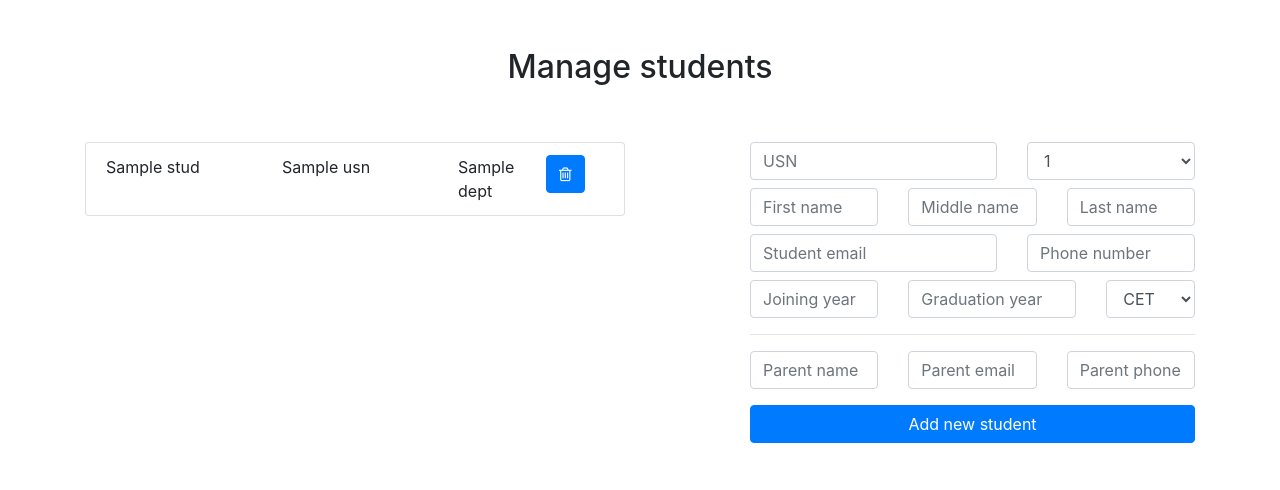
After one commit to Aftaab99/ProctorialSystemBackend, a Flask app: template templates/manage_student.html in a window 1280 px wide. The commit adds this page. Shown: the top 490 px of the page. Run offline with Flask 2, Linux system fonts and the light colour scheme; the template is opened without the code that fills it: most values are stand-ins (such as "Sample title", 1, 10 or a date in 2020); parts of the project's set-up code (start-up, migrations or seed data) failed here and were passed over; some libraries are stand-ins or nearby versions.

Commit message:
Completed Admin Section

```diff
--- a/main.py
+++ b/main.py
@@ -1,4 +1,6 @@
-from flask import Flask, render_template, request, jsonify
+from flask import Flask, render_template, request, jsonify, url_for, redirect
+from flask_login import LoginManager, UserMixin, login_required, login_user, logout_user
+
 import psycopg2
 
 app = Flask(__name__)
@@ -15,9 +17,9 @@ def get_db_connection():
     return conn
 
 
-@app.route("/admin/main_page")
+@app.route("/admin")
+@login_required
 def main_page():
-    conn = get_db_connection()
     cursor = conn.cursor()
     n_faculty_q = "SELECT count(*) from faculty"
     cursor.execute(n_faculty_q)
@@ -34,7 +36,6 @@ def main_page():
     n_student_q = "SELECT count(*) from Student"
     cursor.execute(n_student_q)
     n_student = cursor.fetchone()[0]
-    conn.close()
 
     return render_template(
         "admin_main_page.html", dc=n_dept, fc=n_faculty, pc=n_proctor, sc=n_student
@@ -47,15 +48,14 @@ def hello():
 
 
 @app.route("/admin/department/remove", methods=["POST"])
+@login_required
 def remove_department():
-    conn = get_db_connection()
     cursor = conn.cursor()
     dept_id = request.form.get("dept_id")
     remove_query = "DELETE FROM Department where department_id=%(department_id)s"
     cursor.execute(remove_query, {"department_id": dept_id})
     print(cursor.rowcount)
     conn.commit()
-    conn.close()
     return {"error": False}
 
 
@@ -65,9 +65,9 @@ def replace_last_occurence(s, s1, s2):
 
 
 @app.route("/admin/faculty/remove", methods=["POST"])
+@login_required
 def remove_faculty():
 
-    conn = get_db_connection()
     cursor = conn.cursor()
     fid = request.form.get("fid")
     fid = replace_last_occurence(fid, "__at__", "@")
@@ -77,13 +77,12 @@ def remove_faculty():
     cursor.execute(remove_query, {"fid": fid})
     print(cursor.rowcount)
     conn.commit()
-    conn.close()
     return {"error": False}
 
 
 @app.route("/admin/faculty/add", methods=["POST"])
+@login_required
 def add_faculty():
-    conn = get_db_connection()
     cursor = conn.cursor()
     fid = request.form.get("fid")
     fname = request.form.get("fname")
@@ -95,16 +94,14 @@ def add_faculty():
     try:
         cursor.execute(add_query, {"fid": fid, "fname": fname, "dept_id": dept_id})
         conn.commit()
-        conn.close()
         return jsonify({"error": False, "dept_name": dname})
     except:
-        conn.close()
         return jsonify({"error": True})
 
 
 @app.route("/admin/department/add", methods=["POST"])
+@login_required
 def add_department():
-    conn = get_db_connection()
     cursor = conn.cursor()
     dept_id = request.form.get("dept_id")
     dept_name = request.form.get("dept_name")
@@ -112,57 +109,147 @@ def add_department():
     try:
         cursor.execute(add_query, {"dept_id": dept_id, "dept_name": dept_name})
         conn.commit()
-        conn.close()
         return jsonify({"error": False})
     except:
-        conn.close()
         return jsonify({"error": True})
 
 
 @app.route("/admin/department")
+@login_required
 def manage_department():
 
-    conn = get_db_connection()
     cursor = conn.cursor()
     depts_q = "SELECT department_name,department_id from department"
     cursor.execute(depts_q)
     departments = cursor.fetchall()
 
-    conn.close()
-
     return render_template("manage_department.html", depts=departments)
 
 
-@app.route("/admin/student")
-def manage_student():
-    return render_template("add_department.html", depts=["ISE", "CSE"])
-
-
 @app.route("/admin/add_proctor_cred", methods=["POST"])
+@login_required
 def add_proctor_cred():
     email = request.form.get("email")
     password = request.form.get("password")
-    conn = get_db_connection()
     q_add_cred = "INSERT INTO ProctorCredentials VALUES(%(proctor_id)s, %(password)s) ON CONFLICT(proctor_id) DO UPDATE SET password=%(password)s"
     cursor = conn.cursor()
     try:
         cursor.execute(q_add_cred, {"proctor_id": email, "password": password})
         conn.commit()
-        conn.close()
         return jsonify({"error": False})
     except Exception as e:
         print(e)
         conn.commit()
-        conn.close()
         return jsonify({"error": True})
 
 
-@app.route("/admin/login")
+@app.route("/admin/student/remove", methods=["POST"])
+@login_required
+def remove_student():
+    usn = request.form.get("usn")
+    delete_q = "DELETE FROM Student WHERE student_usn=%(usn)s"
+    cursor = conn.cursor()
+    cursor.execute(delete_q, {"usn": usn})
+    conn.commit()
+    return jsonify({"error": False})
+
+
+@app.route("/admin/student/add", methods=["POST"])
+@login_required
+def add_student():
+
+    fname = request.form.get("fname")
+    mname = request.form.get("mname")
+    lname = request.form.get("lname")
+    usn = request.form.get("usn")
+    stud_email = request.form.get("stud_email")
+    stud_phone = request.form.get("stud_phone")
+    join_year = int(request.form.get("join_year"))
+    grad_year = int(request.form.get("grad_year"))
+    dept_id = request.form.get("dept_id")
+    quota = request.form.get("quota").upper()
+    parent_email = request.form.get("parent_email")
+    parent_phone = request.form.get("parent_phone")
+    parent_name = request.form.get("parent_name")
+
+    cursor = conn.cursor()
+    try:
+        add_student = """INSERT INTO Student VALUES(%(usn)s, %(fname)s, %(mname)s, %(lname)s,
+                                                    %(join_year)s, %(grad_year)s, %(quota)s,
+                                                    %(stud_email)s, %(stud_phone)s,
+                                                    %(dept_id)s)"""
+        cursor.execute(
+            add_student,
+            {
+                "usn": usn,
+                "fname": fname,
+                "mname": mname,
+                "lname": lname,
+                "join_year": join_year,
+                "grad_year": grad_year,
+                "quota": quota,
+                "stud_email": stud_email,
+                "stud_phone": stud_phone,
+                "dept_id": dept_id,
+            },
+        )
+        conn.commit()
+
+        add_parent = "INSERT INTO Parent VALUES(%(stud_usn)s, %(parent_name)s, %(parent_phone)s, %(parent_email)s) ON CONFLICT DO NOTHING"
+        cursor.execute(
+            add_parent,
+            {
+                "parent_name": parent_name,
+                "stud_usn": usn,
+                "parent_phone": parent_phone,
+                "parent_email": parent_email,
+            },
+        )
+        conn.commit()
+        return jsonify({"error": False})
+    except Exception as e:
+        print(e)
+        return jsonify({"error": True})
+
+
+@app.route("/admin/student")
+@login_required
+def manage_student():
+    stud_data_q = "SELECT student_usn, CONCAT(first_name, ' ', middle_name,' ', last_name), department_id from Student"
+    cursor = conn.cursor()
+    cursor.execute(stud_data_q)
+    stud_data = cursor.fetchall()
+    get_deptids_q = "SELECT department_id FROM Department"
+    cursor.execute(get_deptids_q)
+    deptid_list = cursor.fetchall()
+    deptid_list = [d[0] for d in deptid_list]
+    print(deptid_list)
+    return render_template(
+        "manage_student.html", stud_data=stud_data, deptid_list=deptid_list
+    )
+
+
+@app.route("/admin/login", methods=["GET", "POST"])
 def admin_login():
-    return render_template("admin_login_page.html")
+    if request.method == "GET":
+        for _ in range(15):
+            print("YO")
+
+        return render_template("admin_login_page.html")
+
+    entered_password = request.form.get("password")
+    print(entered_password)
+    if entered_password == users["admin"]["password"]:
+        user = User()
+        user.id = "admin"
+        login_user(user)
+        return jsonify({"error": False})
+
+    return jsonify({"error": True})
 
 
 @app.route("/auth/proctor", methods=["POST"])
+@login_required
 def auth_proctor():
     email_entered = request.form.get("email")
     pass_entered = request.form.get("passward")
@@ -170,7 +257,6 @@ def auth_proctor():
     q_chk_pass = (
         "SELECT password for ProctorCredentials where proctor_id=%(proctor_id)s"
     )
-    conn = get_db_connection()
     cursor = conn.cursor()
     cursor.execute(q_chk_pass, {"proctor_id": email_entered})
     password = cursor.fetchone()[0]
@@ -181,8 +267,8 @@ def auth_proctor():
 
 
 @app.route("/admin/faculty")
+@login_required
 def manage_faculty():
-    conn = get_db_connection()
     cursor = conn.cursor()
     fact_details_q = "SELECT name,faculty_id,department_name,REPLACE(REPLACE(faculty_id, '@', '__at__'), '.', '__dot__') from Faculty f,Department d where f.department_id=d.department_id"
     cursor.execute(fact_details_q)
@@ -193,25 +279,29 @@ def manage_faculty():
     dept_abbr = cursor.fetchall()
     dept_abbr = [d[0] for d in dept_abbr]
     print(dept_abbr)
-    conn.close()
 
     return render_template(
         "manage_faculty.html", faculties=faculties, dept_abbr=dept_abbr
     )
 
 
-@app.route("/admin", methods=["GET"])
+@app.route("/admin/logout")
+def logout():
+    logout_user()
+    return redirect("/admin/login")
+
+
+@app.route("/admin/proctor", methods=["GET"])
+@login_required
 def admin():
     q_faculty_details = "SELECT name, faculty_id from Faculty"
     q_proctor_ids = "SELECT distinct proctor_id from ProctorCredentials"
-    conn = get_db_connection()
     cursor = conn.cursor()
     cursor.execute(q_faculty_details)
     fne = cursor.fetchall()
     cursor.execute(q_proctor_ids)
     proctor_ids = cursor.fetchall()
     proctor_ids = [a[0] for a in proctor_ids]
-    conn.close()
     print(fne)
     faculty_data = [(fname, fid, fid in proctor_ids) for fname, fid in fne]
     print(faculty_data)
@@ -220,39 +310,38 @@ def admin():
     return render_template("admin_page.html", faculty_data=faculty_data)
 
 
-@app.route("/admin/checkpassword", methods=["POST"])
-def checkpassword():
-    entered_password = request.form.get("password")
+app.config[
+    "SECRET_KEY"
+] = '\x94\x94d"\xf0/\xa4j\xa7\xc7\xa2;\x1aOEp\xb3\xf1\xc3%v+W\xdd'
+login_manager = LoginManager()
+login_manager.init_app(app)
 
-    conn = get_db_connection()
-    cursor = conn.cursor()
-    cursor.execute("SELECT admin_password from Admin")
-    hashed_password = cursor.fetchone()[0]
-    print(entered_password)
-    print(hashed_password)
-    if entered_password == hashed_password:
-        return jsonify({"error": False})
-    else:
-        return jsonify({"error": True})
+conn = get_db_connection()
+cursor = conn.cursor()
+with open("queries/create_query.sql") as query_file:
+    q = query_file.read()
+    cursor.execute(q)
+conn.commit()
+
+admin_pass_q = "SELECT admin_password FROM ADMIN"
+cursor.execute(admin_pass_q)
+admin_password = cursor.fetchone()[0]
+
+users = {"admin": {"password": admin_password}}
 
 
-if __name__ == "__main__":
-    conn = get_db_connection()
-    cursor = conn.cursor()
-    assert (
-        replace_last_occurence("shivshankar__at__dayanandasagar.com", "__at__", "@")
-        == "shivshankar@dayanandasagar.com"
-    )
-    print("Database opened successfully")
-    with open("queries/create_query.sql") as query_file:
-        q = query_file.read()
-        cursor.execute(q)
-    with open("queries/add_department_data.sql") as query_file:
-        q = query_file.read()
-        cursor.execute(q)
-    with open("queries/add_faculty_data.sql") as query_file:
-        q = query_file.read()
-        cursor.execute(q)
-    conn.commit()
-    conn.close()
-    app.run(debug=True)
+class User(UserMixin):
+    pass
+
+
+@login_manager.user_loader
+def user_loader(user_id):
+    if user_id not in users:
+        return
+
+    user = User()
+    user.id = user_id
+    return user
+
+
+app.run(debug=True)
--- a/queries/create_query.sql
+++ b/queries/create_query.sql
@@ -2,7 +2,7 @@ CREATE TABLE IF NOT EXISTS Department(department_id VARCHAR(15) PRIMARY KEY, dep
 
 CREATE TABLE IF NOT EXISTS Student(student_usn VARCHAR(10) CHECK (student_usn ~ '^[0-9][A-Z]{2}[0-9]{2}[A-Z]{2}[0-9]{3}') PRIMARY KEY,first_name VARCHAR(20), middle_name VARCHAR(20), last_name VARCHAR(20), joining_year NUMERIC(4), expected_graduation_year NUMERIC(4), quota VARCHAR(15) CHECK(quota in ('CET', 'COMED-K', 'MANAGEMENT')), email_id VARCHAR(320), phone_NUMERIC NUMERIC(10), department_id VARCHAR(15) REFERENCES Department(department_id) ON DELETE CASCADE);
 
-CREATE TABLE IF NOT EXISTS Parent(parent_id VARCHAR(15) PRIMARY KEY, student_usn VARCHAR(15) REFERENCES Student(student_usn) ON DELETE CASCADE, first_name VARCHAR(20), middle_name VARCHAR(20), last_name VARCHAR(20), contact_NUMERIC NUMERIC(10), email_id VARCHAR(320));
+CREATE TABLE IF NOT EXISTS Parent(student_usn VARCHAR(15) REFERENCES Student(student_usn) ON DELETE CASCADE, name VARCHAR(50), contact_NUMERIC NUMERIC(10) PRIMARY KEY, email_id VARCHAR(320));
 
 CREATE TABLE IF NOT EXISTS Faculty(faculty_id VARCHAR(320) PRIMARY KEY, name VARCHAR(50), department_id VARCHAR(15) REFERENCES Department(department_id) ON DELETE CASCADE);
 
--- /dev/null
+++ b/static/css/manage_student.css
@@ -0,0 +1,8 @@
+.list-group{
+    max-height: 75vh;
+    margin-bottom: 10px;
+    overflow:scroll;
+    overflow-y: auto;
+    overflow-x: auto;
+    -webkit-overflow-scrolling: touch;
+}
--- /dev/null
+++ b/static/js/manage_student.js
@@ -0,0 +1,132 @@
+$(document).ready(() => {
+    console.log('Ready')
+    remove_btn_clicked = (i) => {
+        console.log(i);
+        $.ajax({
+            url: '/admin/student/remove',
+            type: 'POST',
+            data: { usn: i },
+            success: (res) => {
+                $("#" + i).remove();
+
+            },
+            dataType: 'json'
+        })
+    }
+
+
+
+    $("#add_new_student").click((e) => {
+        let fname = $('#fname').val();
+        let mname = $('#mname').val();
+        let lname = $('#lname').val();
+        let usn = $('#student_usn').val();
+        let student_email = $('#student_email').val().toLowerCase();
+        let student_phone = $('#student_phone').val();
+        let join_year = $('#join_year').val();
+        let grad_year = $('#grad_year').val();
+        let quota = $('#quota').val();
+        let dept_id = $('#dept_id').val();
+        let parent_name = $('#parent_name').val();
+        let parent_email = $('#parent_email').val();
+        console.log('Parent_email='+parent_email)
+        let parent_phone = $('#parent_phone').val();
+        var email_regex = /^(([^<>()\[\]\.,;:\s@\"]+(\.[^<>()\[\]\.,;:\s@\"]+)*)|(\".+\"))@(([^<>()[\]\.,;:\s@\"]+\.)+[^<>()[\]\.,;:\s@\"]{2,})$/i;
+        console.log(email_regex.test(student_email));
+
+        console.log(student_phone)
+        let result = $('#add-result')
+        if (!/^[0-9][A-Z]{2}[0-9]{2}[A-Z]{2}[0-9]{3}/.test(usn)) {
+            result.text("USN empty or invalid");
+            result.removeAttr('class')
+            result.attr('class', 'col-12 text-danger');
+        }
+        else if (fname == "") {
+            result.text("First name required");
+            result.removeAttr('class')
+            result.attr('class', 'col-12 text-danger');
+        }
+        else if (!email_regex.test(student_email)) {
+            result.text("Student email not valid");
+            result.removeAttr('class')
+            result.attr('class', 'col-12 text-danger');
+        }
+        else if (!/^\d{10}$/.test(student_phone)) {
+            result.text("Student phone not valid");
+            result.removeAttr('class')
+            result.attr('class', 'col-12 text-danger');
+        }
+
+        else if (!/\d{4}/.test(join_year)) {
+            result.text("Invalid joining year");
+            result.removeAttr('class')
+            result.attr('class', 'col-12 text-danger');
+        }
+        else if (!/\d{4}/.test(grad_year)) {
+            result.text("Invalid graduation year");
+            result.removeAttr('class')
+            result.attr('class', 'col-12 text-danger');
+        }
+        else if (!email_regex.test(parent_email)) {
+            result.text("Parent email not valid");
+            result.removeAttr('class')
+            result.attr('class', 'col-12 text-danger');
+        }
+        else if (!/^\d{10}$/.test(parent_phone)) {
+            result.text("Parent phone not valid");
+            result.removeAttr('class')
+            result.attr('class', 'col-12 text-danger');
+        }
+        else if (parent_name=="") {
+            result.text("Parent name empty");
+            result.removeAttr('class')
+            result.attr('class', 'col-12 text-danger');
+        }
+
+        else {
+            console.log('Cool!')
+            result.text("");
+
+            // let dept_id=$('#add-fact-dept').val()
+            // let fact_id_esc = replace_last_occurence(fact_id, '@', '__at__')
+            // fact_id_esc = replace_last_occurence(fact_id_esc, '.', '__dot__')
+
+            $.ajax({
+                url: '/admin/student/add',
+                type: 'POST',
+                data: {fname:fname, lname:lname, mname:mname, dept_id:dept_id, usn:usn, join_year:join_year, grad_year:grad_year, student_email:student_email, student_phone:student_phone, quota:quota, parent_name:parent_name, parent_email:parent_email, parent_phone:parent_phone},
+                dataType: 'json',
+                success: (res) => {
+                    if (!res.error) {
+                        result.text("Student added successfully");
+                        result.removeAttr('class')
+                        result.attr('class', 'col-12 text-success');
+                        $('#studlist').append(`
+                        <li class="list-group-item" id="${usn}">
+                        <div class="row">
+                            <div class="col-4">${fname+" "+mname+" "+lname}</div>
+                            <div class="col-4">${usn}</div>
+                            <div class="col-2">${dept_id}</div>
+                            <div class="col-2">
+                                <button class="btn btn-primary" value="${usn}"
+                                    onclick="remove_btn_clicked(this.value)"><i
+                                        class="fa fa-trash-o text-white"></i></button>
+                            </div>
+
+                        </div>
+                    </li>
+                        `);
+                    }
+                    else {
+                        result.text("Add failed. Student already exists");
+                        result.removeAttr('class')
+                        result.attr('class', 'col-12 text-danger');
+                    }
+                }
+
+            })
+        }
+
+
+    })
+})
--- a/templates/admin_login_page.html
+++ b/templates/admin_login_page.html
@@ -14,14 +14,14 @@
 </head>
 
 <body>
+
     <div class="container">
         <div class="row mt-5">
             <div class="col-12">
                 <form class="text-center">
                     <div class="form-group">
                         <label for="#password">Enter the admin password</label>
-                        <input type="password" class="form-control" id="password"
-                            placeholder="Admin password">
+                        <input type="password" class="form-control" id="password" placeholder="Admin password">
                         <label class="text-danger" style="display: none;" id="form-error">Invalid password</label>
                     </div>
                     <button class="btn btn-primary" id="submit_btn">Submit</button>
--- /dev/null
+++ b/templates/manage_student.html
@@ -0,0 +1,143 @@
+<!doctype html>
+<html lang="en">
+
+<head>
+    <!-- Required meta tags -->
+    <meta charset="utf-8">
+    <meta name="viewport" content="width=device-width, initial-scale=1, shrink-to-fit=no">
+
+    <!-- Bootstrap CSS -->
+    <link rel="stylesheet" href="https://stackpath.bootstrapcdn.com/bootstrap/4.3.1/css/bootstrap.min.css"
+        integrity="sha384-ggOyR0iXCbMQv3Xipma34MD+dH/1fQ784/j6cY/iJTQUOhcWr7x9JvoRxT2MZw1T" crossorigin="anonymous">
+    <link href="https://stackpath.bootstrapcdn.com/font-awesome/4.7.0/css/font-awesome.min.css" rel="stylesheet"
+        integrity="sha384-wvfXpqpZZVQGK6TAh5PVlGOfQNHSoD2xbE+QkPxCAFlNEevoEH3Sl0sibVcOQVnN" crossorigin="anonymous">
+    <link href="{{ url_for('static', filename='css/manage_student.css')}}" rel="stylesheet">
+
+    <title>Admin login</title>
+</head>
+
+<body>
+    <div class="container">
+        <div class="row">
+            <div class="col-12 text-center mt-5">
+                <h2>Manage students</h2>
+            </div>
+        </div>
+
+        <div class="row">
+            <div class="col-md-6 col-sm-12 mb-md-3">
+
+                <ul class="list-group mt-5" id="studlist">
+
+                    {% for usn,name,dept in stud_data: %}
+                    <li class="list-group-item" id="{{usn}}">
+                        <div class="row">
+                            <div class="col-4">{{name}}</div>
+                            <div class="col-4">{{usn}}</div>
+                            <div class="col-2">{{dept}}</div>
+                            <div class="col-2">
+                                <button class="btn btn-primary" value="{{usn}}"
+                                    onclick="remove_btn_clicked(this.value)"><i
+                                        class="fa fa-trash-o text-white"></i></button>
+                            </div>
+
+                        </div>
+                    </li>
+                    {% endfor %}
+
+                </ul>
+            </div>
+            <div class="col-md-5 col-sm-12 mt-5 offset-md-1">
+                <div class="row">
+                    <div class="col-7">
+                        <input type="text" id="student_usn" class="form-control" placeholder="USN">
+                    </div>
+                    <div class="col-5">
+                        <select class="form-control" id="dept_id">
+                            {% for d in deptid_list: %}
+                            <option value={{d}}>{{d}}</option>
+                            {% endfor %}
+                        </select>
+                    </div>
+                </div>
+                <div class="row mt-2">
+                    <div class="col-4">
+                        <input type="text" id="fname" class="form-control" placeholder="First name">
+                    </div>
+                    <div class="col-4">
+                        <input type="text" id="mname" class="form-control" placeholder="Middle name">
+                    </div>
+                    <div class="col-4">
+                        <input type="text" id="lname" class="form-control" placeholder="Last name">
+                    </div>
+
+                </div>
+                <div class="row mt-2">
+                    <div class="col-7">
+                        <input type="email" id="student_email" class="form-control" placeholder="Student email">
+                    </div>
+                    <div class="col-5">
+                        <input type="tel" id="student_phone" class="form-control" placeholder="Phone number">
+                    </div>
+                </div>
+                <div class="row mt-2">
+                    <div class="col-4">
+                        <input type="text" id="join_year" class="form-control" placeholder="Joining year">
+                    </div>
+                    <div class="col-5">
+                        <input type="text" id="grad_year" class="form-control" placeholder="Graduation year">
+                    </div>
+                    <div class="col-3">
+                        <select class="form-control" id="quota">
+                            <option>CET</option>
+                            <option>COMED-K</option>
+                            <option>Management</option>
+                        </select>
+                    </div>
+                </div>
+                <hr />
+                <div class="row mt-2">
+                    <div class="col-4">
+                        <input type="text" id="parent_name" class="form-control" placeholder="Parent name">
+                    </div>
+
+                    <div class="col-4">
+                        <input type="text" id="parent_email" class="form-control" placeholder="Parent email">
+                    </div>
+                    <div class="col-4">
+                        <input type="tel" id="parent_phone" class="form-control" placeholder="Parent phone">
+                    </div>
+
+                </div>
+
+                <div class="row mt-3 mb-2">
+                    <div class="col-12">
+                        <button class="btn btn-primary col-12" id="add_new_student">Add new student</button>
+                    </div>
+                </div>
+
+                <div id="add-result" class="mb-5">
+
+                </div>
+
+            </div>
+
+        </div>
+
+        <!-- Optional JavaScript -->
+
+        <!-- jQuery first, then Popper.js, then Bootstrap JS -->
+        <script src="https://code.jquery.com/jquery-3.4.1.min.js"
+            integrity="sha256-CSXorXvZcTkaix6Yvo6HppcZGetbYMGWSFlBw8HfCJo=" crossorigin="anonymous"></script>
+        <script src="https://cdnjs.cloudflare.com/ajax/libs/popper.js/1.14.7/umd/popper.min.js"
+            integrity="sha384-UO2eT0CpHqdSJQ6hJty5KVphtPhzWj9WO1clHTMGa3JDZwrnQq4sF86dIHNDz0W1"
+            crossorigin="anonymous"></script>
+        <script src="https://stackpath.bootstrapcdn.com/bootstrap/4.3.1/js/bootstrap.min.js"
+            integrity="sha384-JjSmVgyd0p3pXB1rRibZUAYoIIy6OrQ6VrjIEaFf/nJGzIxFDsf4x0xIM+B07jRM"
+            crossorigin="anonymous"></script>
+        <script src="{{ url_for('static', filename='js/md5.min.js') }}"></script>
+
+        <script src="{{ url_for('static', filename='js/manage_student.js') }}" type="text/javascript"></script>
+</body>
+
+</html>
```
Also changed, not shown: static/js/admin_login.js (+6 -5 lines), templates/admin_main_page.html (+10 -5 lines).
